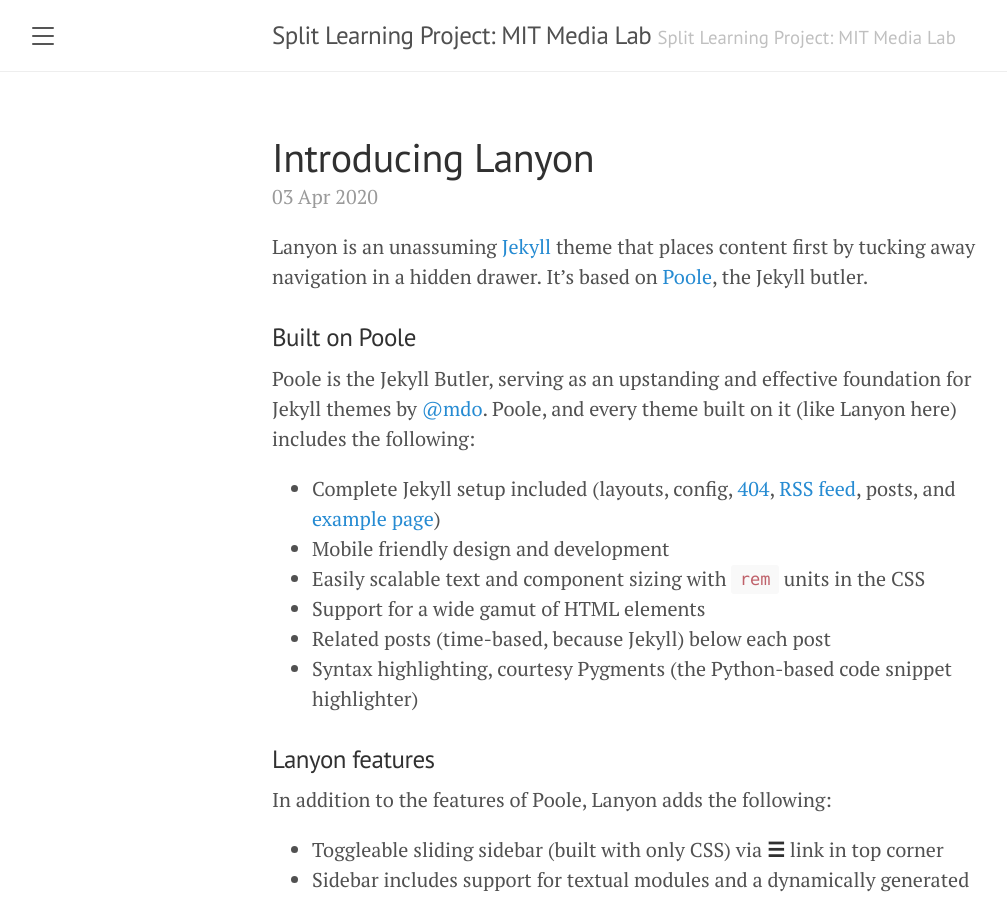
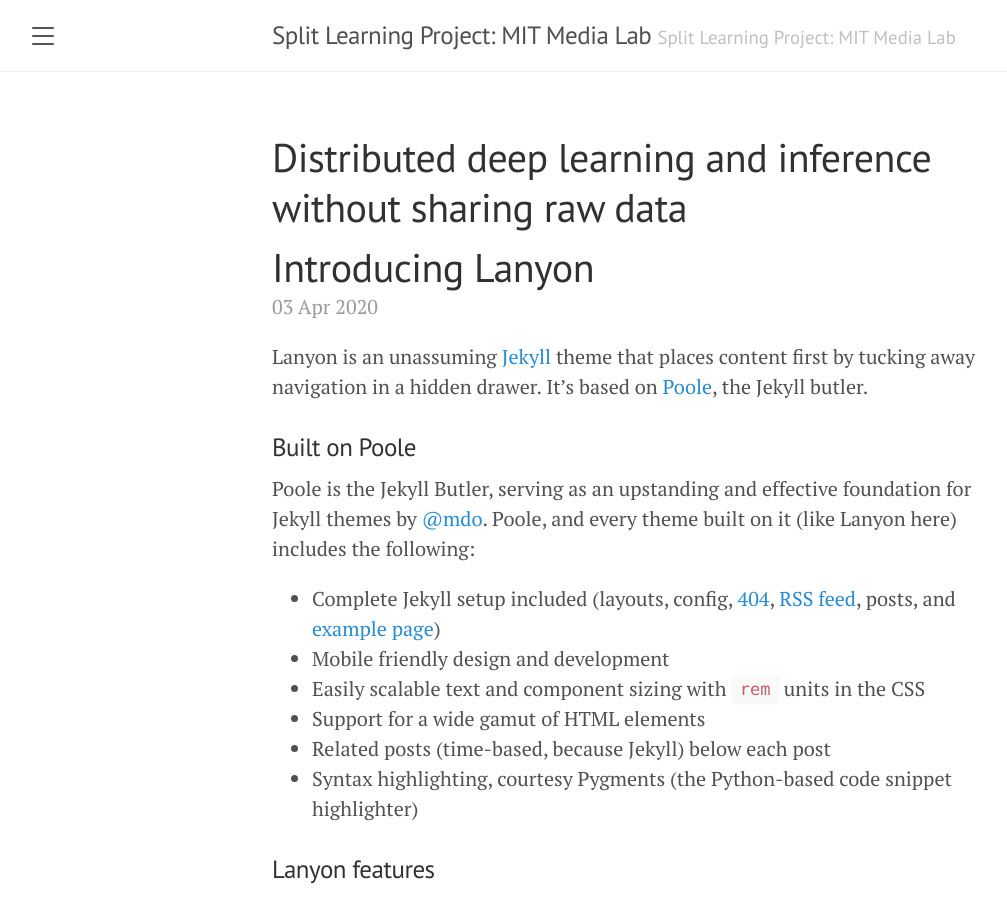
Before and after one commit to splitlearning/splitlearning.github.io, a Jekyll site: the page built from index.html, in a window 1280 px wide and 900 px high. Shown: the whole window, without its empty margins (8-1015 px from the left). Built offline with Jekyll 4.4.1, drawn with Linux system fonts in a browser that asks for light colours; the list of posts is cut into pages by our own code.

Commit message:
[update] index.html

```diff
--- a/index.html
+++ b/index.html
@@ -2,7 +2,9 @@
 layout: default
 title: Home
 ---
-
+<div>
+  <h1>Distributed deep learning and inference without sharing raw data</h1>
+</div>
 <div class="posts">
   {% for post in paginator.posts %}
   <div class="post">
```
